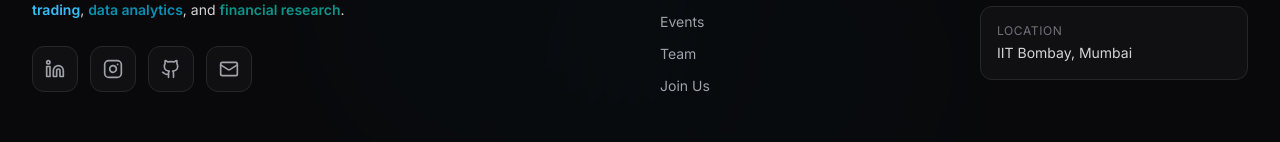
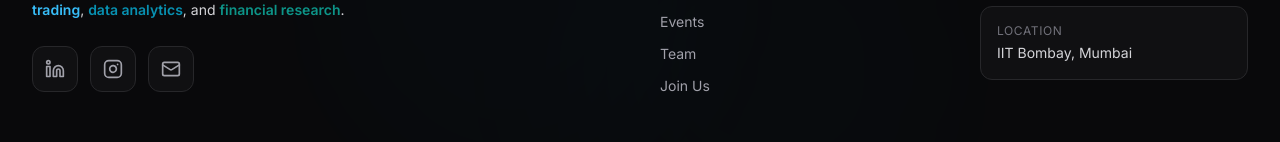
Before and after one commit to Aryan10022006/quant-main-website, a Next.js app: page / in a window 1280 px wide. Shown: the part 2456-2598 px from the top of the page. Built offline with nearby package versions, Linux system fonts and the light colour scheme.

Commit message:
second commit

```diff
--- a/components/layout/Footer.tsx
+++ b/components/layout/Footer.tsx
@@ -2,7 +2,7 @@
 
 import React from 'react';
 import Link from 'next/link';
-import { Linkedin, Github, Mail, Heart, Sparkles, ArrowUpRight, Instagram } from 'lucide-react';
+import { Linkedin, Mail, Heart, Sparkles, ArrowUpRight, Instagram } from 'lucide-react';
 import { motion } from 'framer-motion';
 
 const Footer: React.FC = () => {
@@ -29,12 +29,6 @@ const Footer: React.FC = () => {
         href: 'https://www.instagram.com/quant.iitb/',
         icon: Instagram,
         color: 'hover:text-pink-400 hover:bg-pink-500/10',
-      },
-      {
-        name: 'GitHub',
-        href: 'https://github.com/quant-community-iitb',
-        icon: Github,
-        color: 'hover:text-accent-slate hover:bg-accent-slate/10',
       },
       {
         name: 'Email',
```
